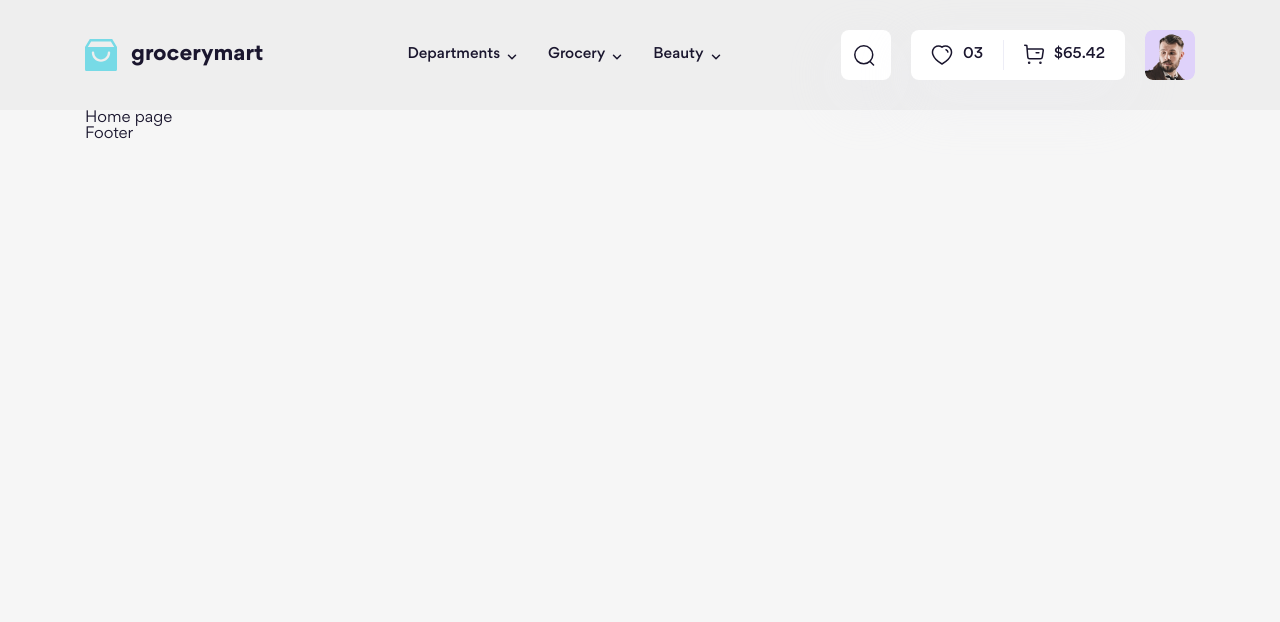
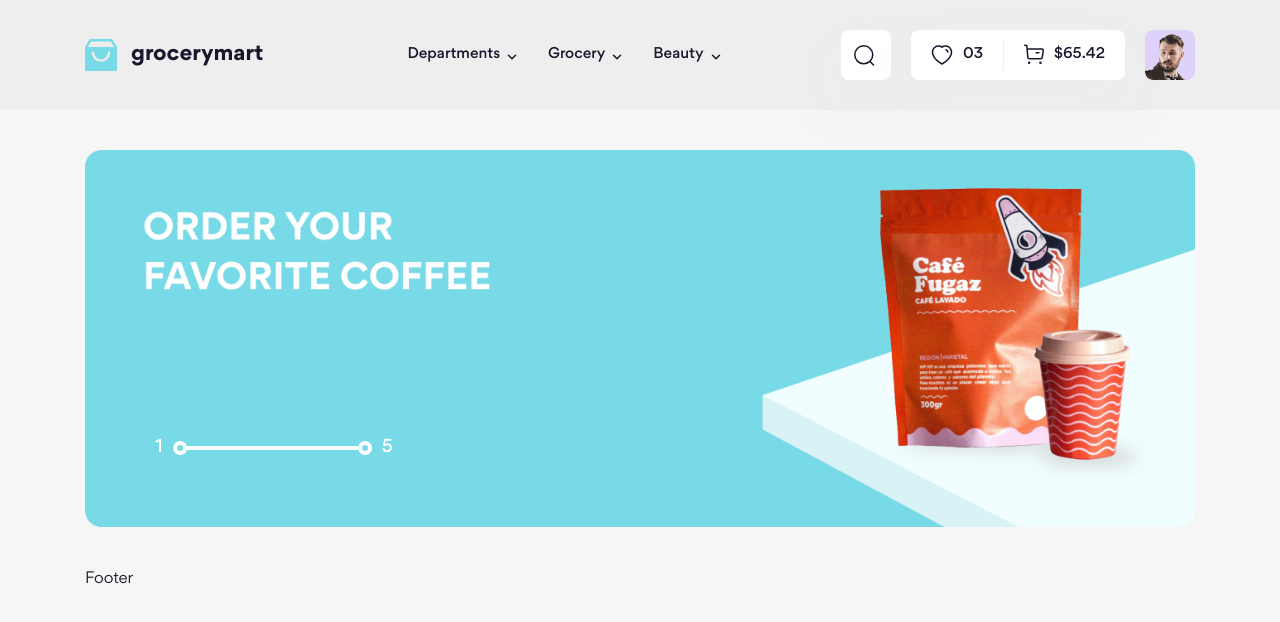
Before and after one commit to hungnguyen22140068/project-08-HTMLCSS, a website: page index.html in a window 1280 px wide. Drawn offline with Linux system fonts and the light colour scheme.

Commit message:
Làm phần Slideshow #1

```diff
--- a/index.html
+++ b/index.html
@@ -30,8 +30,29 @@
         </script>
 
         <div class="container">
-            <!-- Main -->
-            <h1>Home page</h1>
+            <!-- Slideshow -->
+            <div class="slideshow">
+                <div class="slideshow__inner">
+                    <!-- Item 1 -->
+                    <div class="slideshow__item">
+                        <img src="./assets/images/slideshow/item-1.png" alt="" class="slideshow__img" />
+                    </div>
+                    <!-- Item 2 -->
+                    <div class="slideshow__item">
+                        <img src="./assets/images/slideshow/item-1.png" alt="" class="slideshow__img" />
+                    </div>
+                    <!-- Item 3 -->
+                    <div class="slideshow__item">
+                        <img src="./assets/images/slideshow/item-1.png" alt="" class="slideshow__img" />
+                    </div>
+                </div>
+
+                <div class="slideshow__page">
+                    <span class="slideshow__num">1</span>
+                    <span class="slideshow__slider"></span>
+                    <span class="slideshow__num">5</span>
+                </div>
+            </div>
 
             <!-- Footer -->
             <footer id="footer"></footer>
--- a/scss/components/_index.scss
+++ b/scss/components/_index.scss
@@ -1,2 +1,3 @@
 @forward "./logo";
 @forward "./dropdown";
+@forward "./slideshow";
--- /dev/null
+++ b/scss/components/_slideshow.scss
@@ -0,0 +1,66 @@
+.slideshow {
+    position: relative;
+    margin: 40px 0;
+
+    &__inner {
+        display: flex;
+        overflow: hidden;
+    }
+
+    &__item {
+        flex-shrink: 0;
+        width: 100%;
+    }
+
+    &__img {
+        width: 100%;
+    }
+
+    &__page {
+        --color: #fff;
+
+        position: absolute;
+        bottom: 70px;
+        left: 70px;
+        display: flex;
+        align-items: center;
+        column-gap: 24px;
+    }
+
+    &__num {
+        font-size: 1.8rem;
+        font-weight: 500;
+        line-height: 1.44;
+        color: var(--color);
+    }
+
+    &__slider {
+        width: 171px;
+        height: 4px;
+        flex-shrink: 0;
+        background: var(--color);
+
+        &::before,
+        &::after {
+            content: "";
+            position: absolute;
+            top: 50%;
+            translate: 0 -50%;
+
+            width: 14px;
+            height: 14px;
+            border: 4px solid var(--color);
+            border-radius: 50%;
+        }
+
+        &::before {
+            left: 0;
+            translate: 130% -50%;
+        }
+
+        &::after {
+            right: 0;
+            translate: -149% -50%;
+        }
+    }
+}
```
Also changed, not shown: assets/css/main.css, assets/images/slideshow/item-1.png (added), 1 other file.
